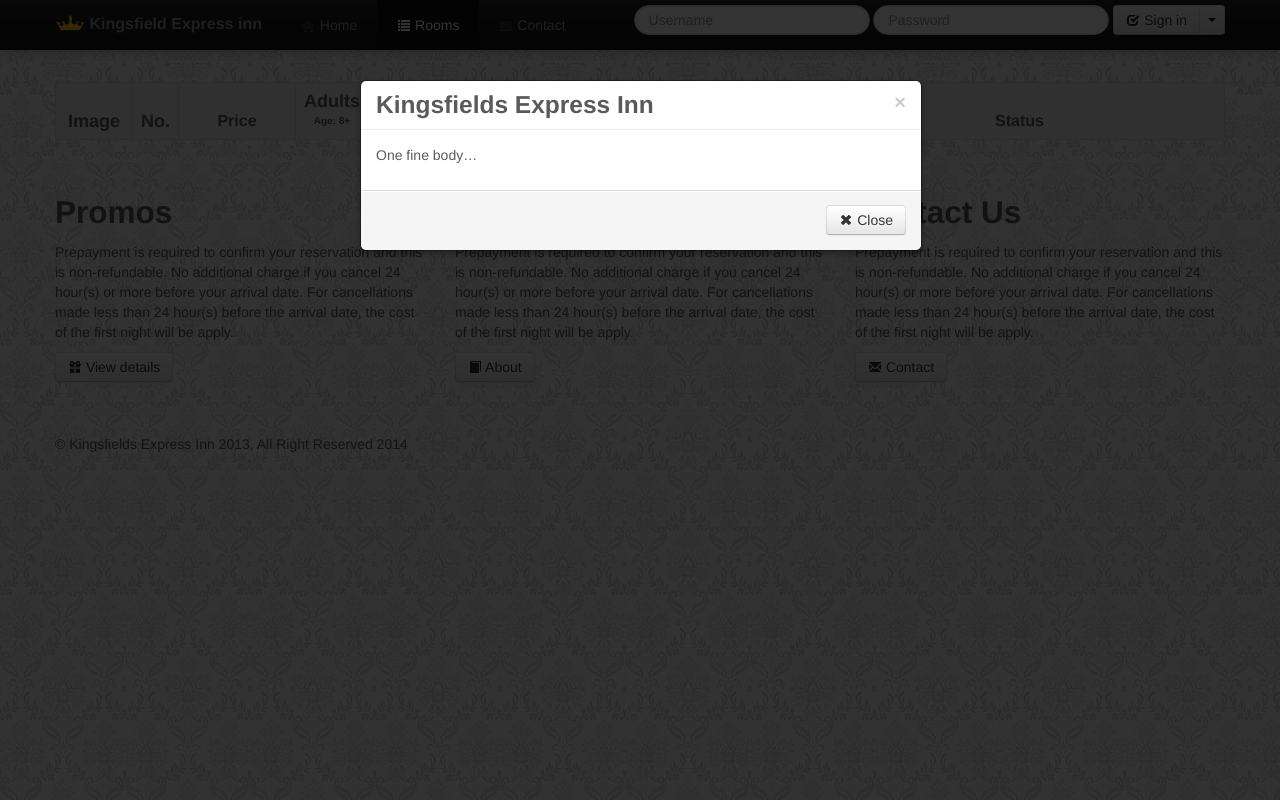
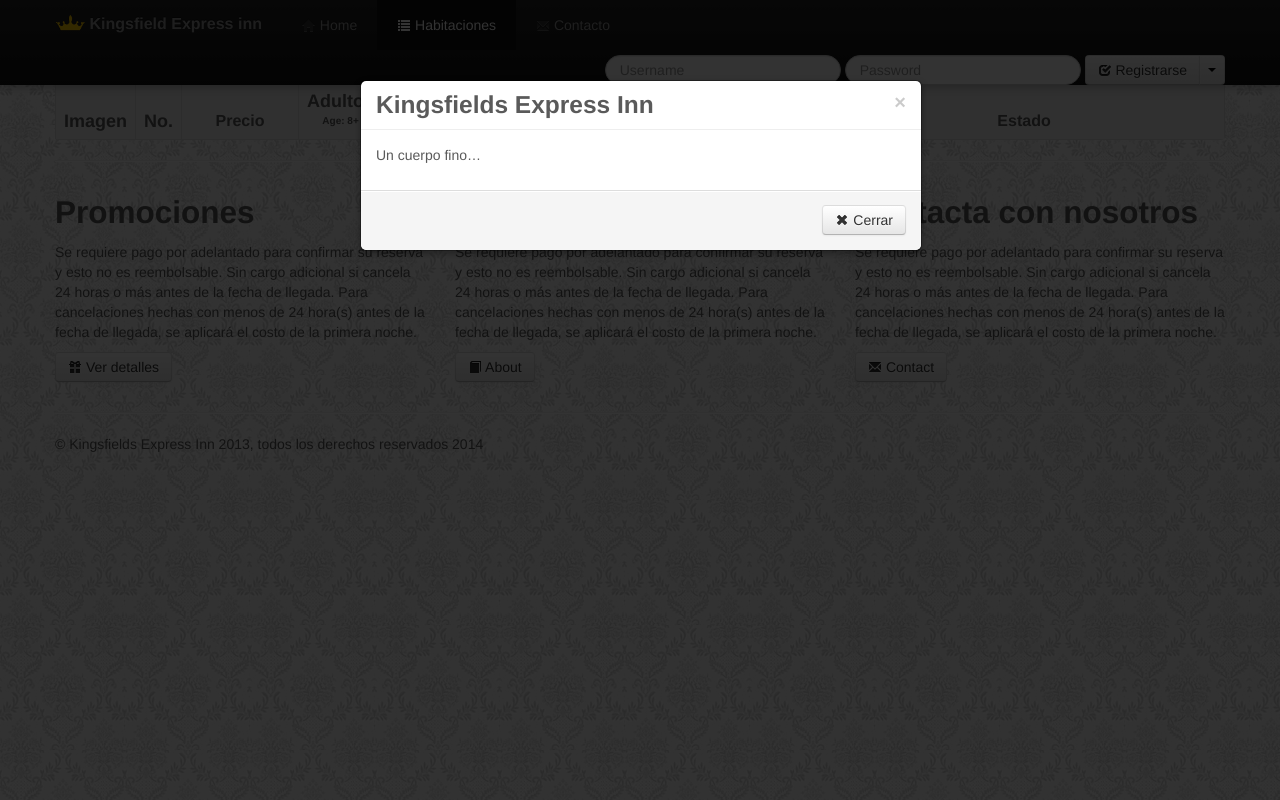
Before and after one commit to sergio0309/proyecto, a PHP site: page /room.php in a window 1280 px wide, after a click on "About". Run offline with PHP 8.4, Linux system fonts and the light colour scheme; data that the repository does not hold is empty.

Commit message:
Se traducieron los siguentes archivos

```diff
--- a/room.php
+++ b/room.php
@@ -55,8 +55,8 @@
           <div class="nav-collapse collapse">
             <ul class="nav">
               <li><a href="index.php"><i class="icon-home"></i> Home</a></li>
-              <li class="active"><a href="room.php"><i class="icon-list"></i> Rooms</a></li>
-              <li><a href="#contact" data-toggle="modal"><i class="icon-envelope"></i> Contact</a></li>
+              <li class="active"><a href="room.php"><i class="icon-list"></i> Habitaciones</a></li>
+              <li><a href="#contact" data-toggle="modal"><i class="icon-envelope"></i> Contacto</a></li>
             </ul>
             <form method="post" class="navbar-form pull-right">
 
@@ -66,14 +66,14 @@
 
 
             <div class="btn-group">
-  					<button type="submit" class="btn" name="login"><i class="icon-check"></i> Sign in</button>
+  					<button type="submit" class="btn" name="login"><i class="icon-check"></i> Registrarse</button>
   					<button class="btn dropdown-toggle" data-toggle="dropdown">
     				<span class="caret"></span>
   					</button>
   				<ul class="dropdown-menu" role="menu" aria-labelledby="dLabel">
-    				<li><a href="#cancel" data-toggle="modal"><i class="icon-remove"></i> Cancel Reservation</a></li>
+    				<li><a href="#cancel" data-toggle="modal"><i class="icon-remove"></i> Cancelar la reserva</a></li>
                     <li class="divider"></li>
-                    <li><a href="booking.php"><i class="icon-calendar"></i> Check Availability</a></li>
+                    <li><a href="booking.php"><i class="icon-calendar"></i> Consultar disponibilidad</a></li>
   				</ul>
 			</div>
 
@@ -131,10 +131,10 @@
     <h3 id="myModalLabel">Kingsfields Express Inn</h3>
   </div>
   <div class="modal-body">
-    <p>One fine body…</p>
+    <p>Un cuerpo fino…</p>
   </div>
   <div class="modal-footer">
-    <button class="btn" data-dismiss="modal" aria-hidden="true"><i class="icon-remove"></i> Close</button>
+    <button class="btn" data-dismiss="modal" aria-hidden="true"><i class="icon-remove"></i> Cerrar</button>
   </div>
 </div><!--Modal end -->
 
@@ -151,10 +151,10 @@
 
                 <form action="" method="post">
 
-                <div style="margin-left:-110px;">Your Full Name: <input name="name" type="text" required placeholder="Full name"></div>
-        		<div style="margin-left:-105px;">Email Address: <input name="email" type="email" required placeholder="Email"></div>
+                <div style="margin-left:-110px;">Tu nombre completo: <input name="name" type="text" required placeholder="Full name"></div>
+        		<div style="margin-left:-105px;">Dirección de correo electrónico: <input name="email" type="email" required placeholder="Email"></div>
 
-                <div style="margin-right:-75px;">Message: <textarea required placeholder="message" class="span4" name="message" rows="6"></textarea></div>
+                <div style="margin-right:-75px;">Mensaje: <textarea required placeholder="message" class="span4" name="message" rows="6"></textarea></div>
 
 
 
@@ -185,8 +185,8 @@
 
   </div>
   <div class="modal-footer">
-  <button class="btn btn-primary" name="send" type="submit"><i class="icon-envelope"></i> Send</button>
-  <button class="btn" data-dismiss="modal" aria-hidden="true"><i class="icon-remove"></i> Close</button>
+  <button class="btn btn-primary" name="send" type="submit"><i class="icon-envelope"></i> Enviar</button>
+  <button class="btn" data-dismiss="modal" aria-hidden="true"><i class="icon-remove"></i> Cerrar</button>
   </div>
   </form>
 
@@ -197,15 +197,15 @@
   <form action="cancel.php" method="post">
   <div class="modal-header">
     <button type="button" class="close" data-dismiss="modal" aria-hidden="true">×</button>
-    <h3 id="myModalLabel">Please Enter Your Cancelation Code</h3>
+    <h3 id="myModalLabel">Ingrese su código de cancelación</h3>
   </div>
   <div class="modal-body">
     <div align="center"><input name="confirmation" type="text" placeholder="Confirmation Code" required></div>
     <div align="center"><input name="roomid" type="text" placeholder="Room ID" required></div>
   </div>
   <div class="modal-footer">
-  	<button type="submit" class="btn btn-info"><i class=" icon-arrow-right"></i> Proceed</button>
-    <button class="btn" data-dismiss="modal" aria-hidden="true"><i class="icon-remove"></i> Close</button>
+  	<button type="submit" class="btn btn-info"><i class=" icon-arrow-right"></i> Proceder</button>
+    <button class="btn" data-dismiss="modal" aria-hidden="true"><i class="icon-remove"></i> Cerrar</button>
   </div>
   </form>
 </div><!--Modal end -->
@@ -222,14 +222,14 @@
                             <thead class=" hero-unit">
                                 <tr>
 
-                                	<th width="60"><div align="center" style="margin-top:10px;">Image</div></th>
+                                	<th width="60"><div align="center" style="margin-top:10px;">Imagen</div></th>
                                     <th width="20"><div align="center" style="margin-top:10px;">No.</div></th>
-                                    <th width="100"><div align="center" style="font-size:16px">Price</div></th>
-                                    <th width="50"><div align="center" style="font-size:18px;">Adults</div><div style="font-size:10px;" align="center"> Age: 8+</div></th>
-                                    <th width="50"><div align="center" style="font-size:18px;">Childs</div><div style="font-size:10px;" align="center"> Age: 0-7</div></th>
-                                    <th width="180"><div align="center" style="font-size:16px">Category</div></th>
-                                    <th width="160"><div align="center" style="font-size:16px">10% Pre-payment</div></th>
-                                    <th><div align="center" style="font-size:16px">Status</div></th>
+                                    <th width="100"><div align="center" style="font-size:16px">Precio</div></th>
+                                    <th width="50"><div align="center" style="font-size:18px;">Adultos</div><div style="font-size:10px;" align="center"> Age: 8+</div></th>
+                                    <th width="50"><div align="center" style="font-size:18px;">Niños</div><div style="font-size:10px;" align="center"> Age: 0-7</div></th>
+                                    <th width="180"><div align="center" style="font-size:16px">Categoría</div></th>
+                                    <th width="160"><div align="center" style="font-size:16px">10% de prepago</div></th>
+                                    <th><div align="center" style="font-size:16px">Estado</div></th>
 
 
                                 </tr>
@@ -434,24 +434,24 @@
       <!-- Example row of columns -->
       <div class="row">
         <div class="span4">
-          <h2>Promos</h2>
-          <p>Prepayment is required to confirm your reservation and this is non-refundable.
+          <h2>Promociones</h2>
+          <p>Se requiere pago por adelantado para confirmar su reserva y esto no es reembolsable.
 
-No additional charge if you cancel 24 hour(s) or more before your arrival date. For cancellations made less than 24 hour(s) before the arrival date, the cost of the first night will be apply. </p>
-          <p><a class="btn" href="#"><i class="icon-gift"></i> View details</a></p>
+Sin cargo adicional si cancela 24 horas o más antes de la fecha de llegada. Para cancelaciones hechas con menos de 24 hora(s) antes de la fecha de llegada, se aplicará el costo de la primera noche. </p>
+          <p><a class="btn" href="#"><i class="icon-gift"></i> Ver detalles</a></p>
         </div>
         <div class="span4">
-          <h2>About Us</h2>
-          <p>Prepayment is required to confirm your reservation and this is non-refundable.
+          <h2>Sobre nosotros</h2>
+          <p>Se requiere pago por adelantado para confirmar su reserva y esto no es reembolsable.
 
-No additional charge if you cancel 24 hour(s) or more before your arrival date. For cancellations made less than 24 hour(s) before the arrival date, the cost of the first night will be apply. </p>
+Sin cargo adicional si cancela 24 horas o más antes de la fecha de llegada. Para cancelaciones hechas con menos de 24 hora(s) antes de la fecha de llegada, se aplicará el costo de la primera noche.  </p>
           <p><a class="btn" href="#about" data-toggle="modal"><i class="icon-book"></i> About</a></p>
        </div>
         <div class="span4">
-          <h2>Contact Us</h2>
-          <p>Prepayment is required to confirm your reservation and this is non-refundable.
+          <h2>Contacta con nosotros</h2>
+          <p>Se requiere pago por adelantado para confirmar su reserva y esto no es reembolsable.
 
-No additional charge if you cancel 24 hour(s) or more before your arrival date. For cancellations made less than 24 hour(s) before the arrival date, the cost of the first night will be apply.</p>
+Sin cargo adicional si cancela 24 horas o más antes de la fecha de llegada. Para cancelaciones hechas con menos de 24 hora(s) antes de la fecha de llegada, se aplicará el costo de la primera noche. </p>
           <p><a class="btn" href="#contact" data-toggle="modal"><i class="icon-envelope"></i> Contact</a></p>
         </div>
 
@@ -460,7 +460,7 @@ No additional charge if you cancel 24 hour(s) or more before your arrival date.
       <hr>
 
       <footer>
-        <p>&copy; Kingsfields Express Inn 2013, All Right Reserved 2014 </p>
+        <p>&copy; Kingsfields Express Inn 2013, todos los derechos reservados 2014 </p>
       </footer>
 
     <!-- Le javascript
```
Also changed, not shown: booking.php (+5 -5 lines), details.php (+30 -30 lines), index.php (+35 -35 lines), order.php (+20 -20 lines), reservation.php (+20 -20 lines), selectrooms.php (+16 -16 lines).
